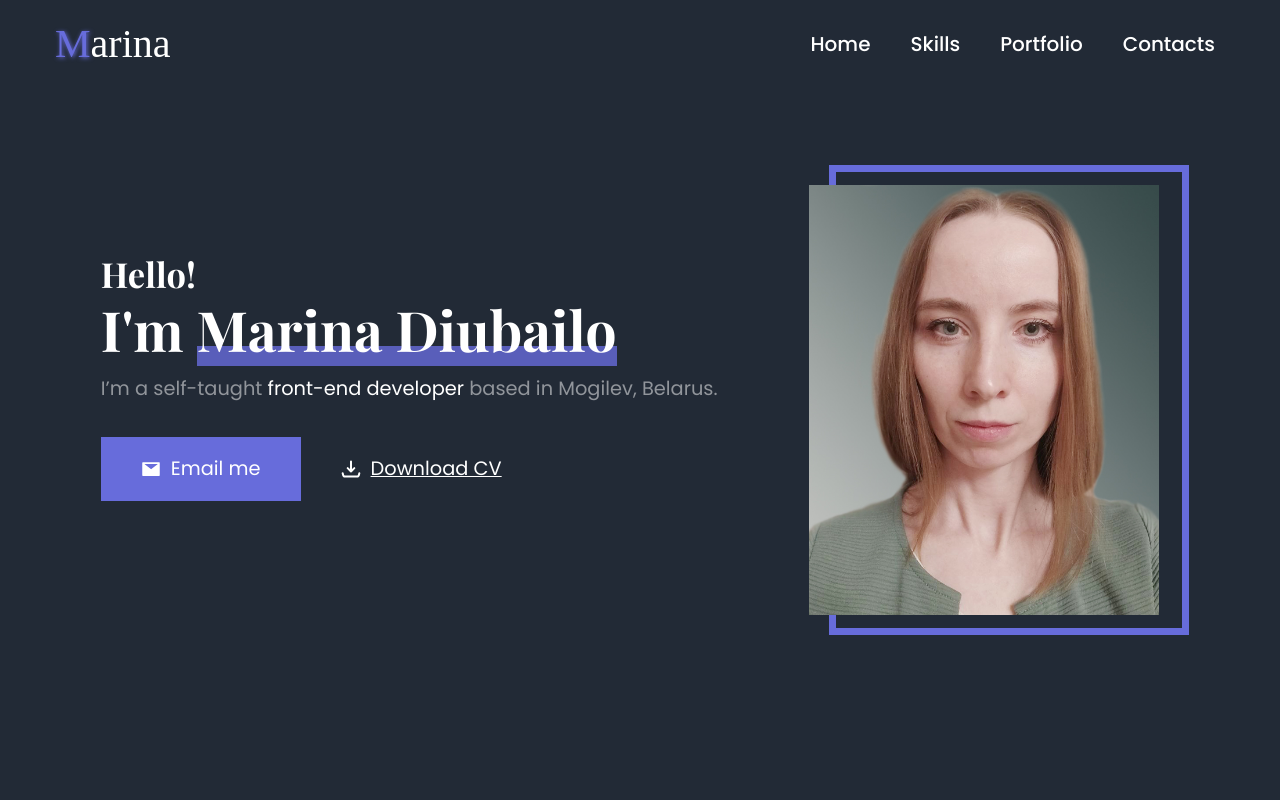
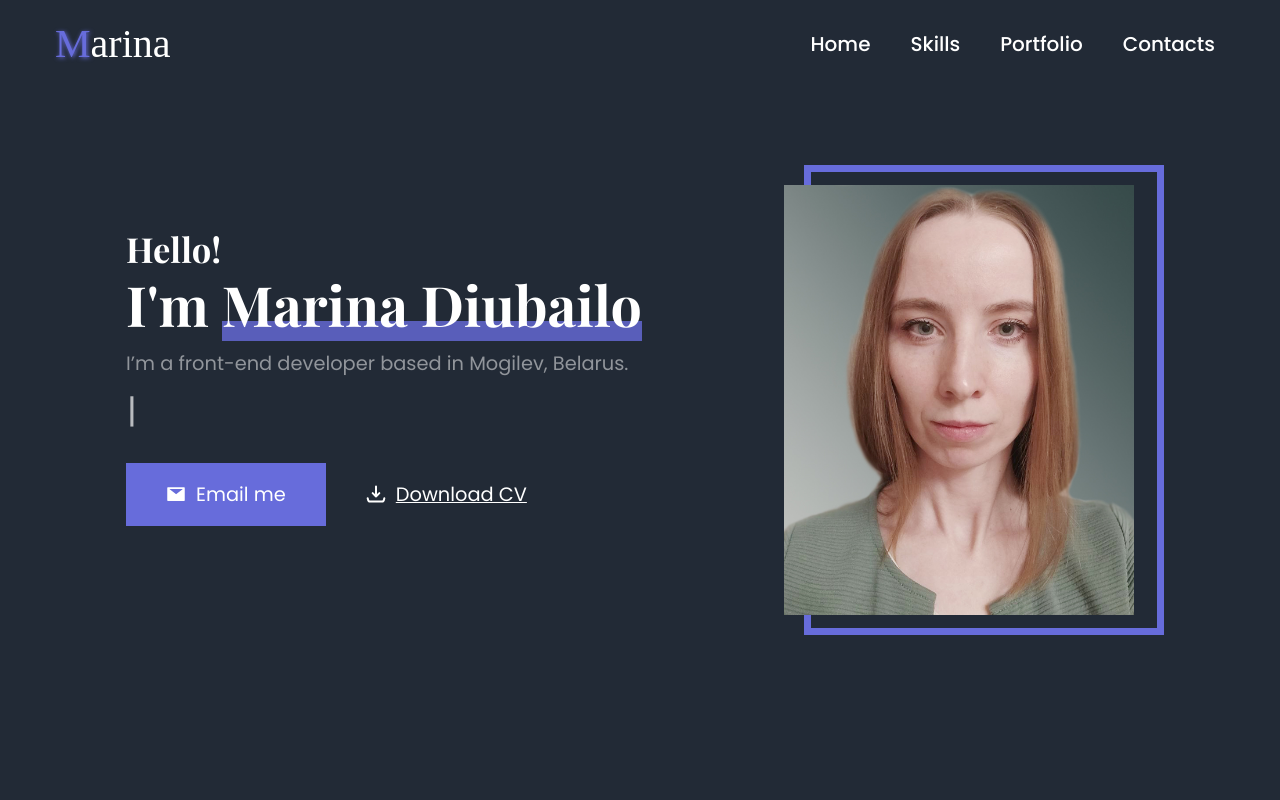
Before and after one commit to marinaDiubailo/my-portfolio, a React app: page / in a window 1280 px wide. Shown: the top 800 px of the page. Built offline with nearby package versions, Linux system fonts and the light colour scheme; a web font is replaced by a local one.

Commit message:
add Typewriter for main title

```diff
--- a/src/layout/sections/main/Main.tsx
+++ b/src/layout/sections/main/Main.tsx
@@ -1,4 +1,5 @@
 import { memo } from 'react';
+import Typewriter from 'typewriter-effect';
 import { Icon } from '../../../components/UIKit/Icon';
 import { FlexWrapper } from '../../../components/UIKit/FlexWrapper';
 import { Button } from '../../../components/UIKit/Button';
@@ -24,9 +25,21 @@ export const Main = memo(() => {
                             I'm <span>Marina Diubailo</span>
                         </S.Name>
                         <S.Introduction>
-                            <Text>I’m a self-taught </Text>
-                            <S.MainTitle>front-end developer</S.MainTitle>
-                            <Text>{''} based in Mogilev, Belarus.</Text>
+                            <Text>
+                                I’m a front-end developer based in Mogilev,
+                                Belarus.
+                            </Text>
+                            <S.MainTitle>
+                                <p>A Front-end Developer.</p>
+                                <Typewriter
+                                    options={{
+                                        strings: ['A Front-end Developer.'],
+                                        autoStart: true,
+                                        loop: true,
+                                        delay: 100,
+                                    }}
+                                />
+                            </S.MainTitle>
                         </S.Introduction>
                         <FlexWrapper align="center" wrap="wrap">
                             <Button variant="primary">
--- a/src/layout/sections/main/Main_Styles.ts
+++ b/src/layout/sections/main/Main_Styles.ts
@@ -43,11 +43,15 @@ const Name = styled.h2`
 `;
 
 const MainTitle = styled.h1`
+    margin-top: 10px;
     ${font({
-        Fmin: 16,
-        Fmax: 20,
+        Fmin: 20,
+        Fmax: 36,
     })}
-    display: inline-block;
+
+    p {
+        display: none;
+    }
 `;
 
 const Introduction = styled.div`
```
